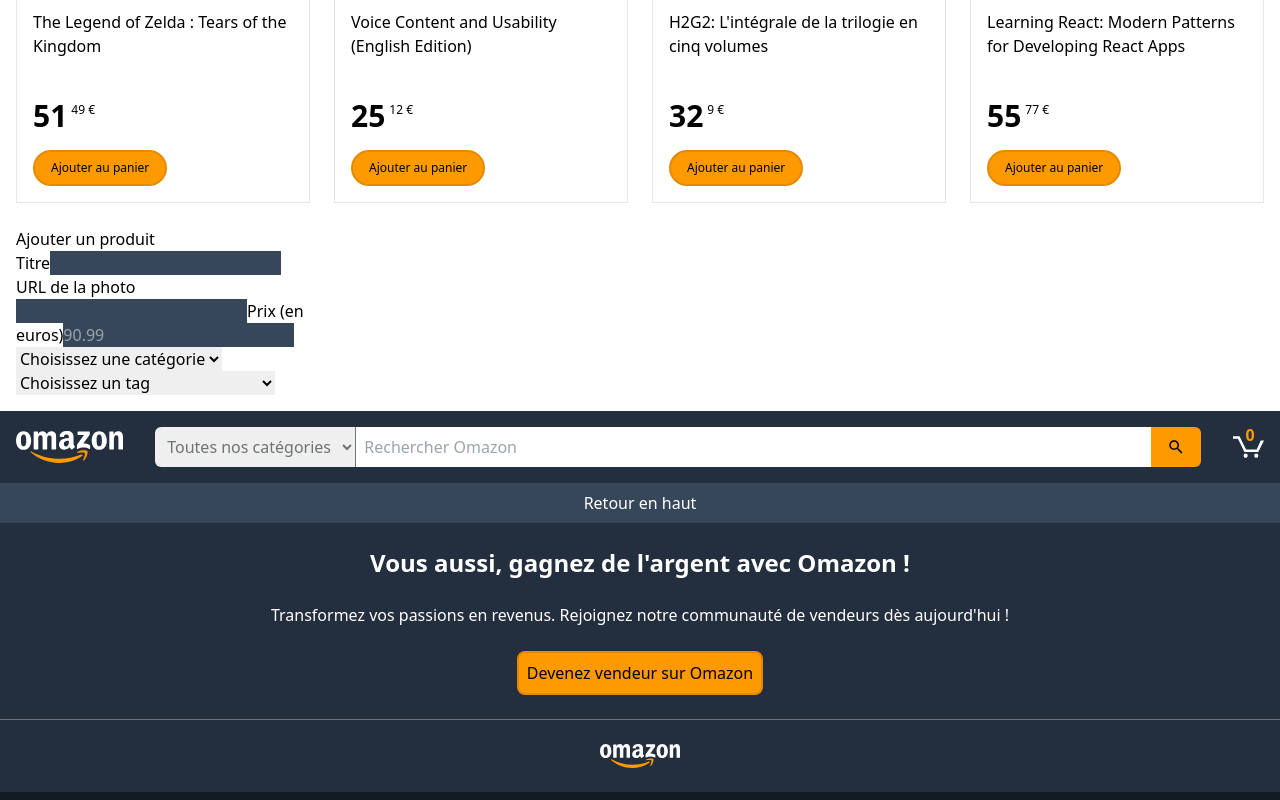
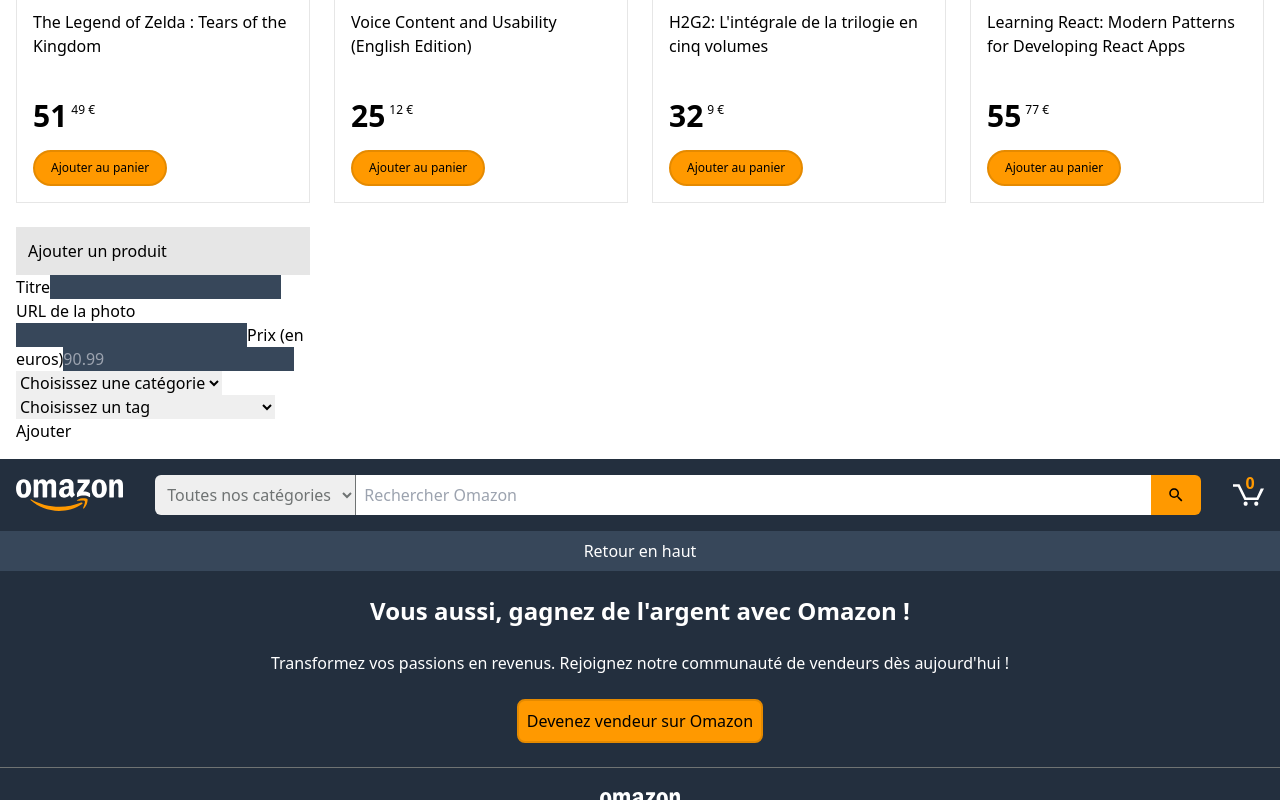
Before and after one commit to QuentinPetton/React-Omazon, a React (Vite) app: page / in a window 1280 px wide. Both pictures are taken after a click on the button "Devenez vendeur sur Omazon". Shown: the part 4562-5362 px from the top of the page. Built offline with nearby package versions, Linux system fonts and the light colour scheme.

Commit message:
ajout listener onSubmit au form ajoutProduit + fonction addRentail pour gérer ajout produit

```diff
--- a/src/App.tsx
+++ b/src/App.tsx
@@ -63,8 +63,17 @@
   const [cartProducts, setCartProducts] = useState<Product[]>([]);
 
   function addProductToCart(product: Product) {
+    //todo vérifier si produit pas déjà dans panier
     console.log('carte ok');
     setCartProducts([...cartProducts, product]);
+  }
+  //Ajout d'un nouveau produit via form
+  function addRental(addproduct: Product) {
+    //todo vérifier que le produit n'est pas déjà présent
+
+    console.log('nouveau produit');
+    //On ajoute le nouveau produit dans ma liste
+    setProducts([...products, addproduct]);
   }
 
   function displayModalAddForm() {
@@ -80,6 +89,7 @@
         products={products}
         addProductToCart={addProductToCart}
         displayModal={displayModal}
+        addRental={addRental}
       />
       <Footer
         categories={categories}
--- a/src/components/HomePage/HomePage.tsx
+++ b/src/components/HomePage/HomePage.tsx
@@ -8,6 +8,7 @@
   tags: Tag[];
   addProductToCart: (product: Product) => void;
   displayModal: boolean;
+  addRental: (addproduct: Product) => void;
 };
 
 function HomePage({
@@ -16,6 +17,7 @@
   tags,
   addProductToCart,
   displayModal,
+  addRental,
 }: HomePageProps) {
   return (
     <main>
@@ -26,6 +28,7 @@
         addProductToCart={addProductToCart}
         categories={categories}
         displayModal={displayModal}
+        addRental={addRental}
       />
     </main>
   );
--- a/src/components/HomePage/ProductAddForm.tsx
+++ b/src/components/HomePage/ProductAddForm.tsx
@@ -1,21 +1,41 @@
-import type { Tag, Category } from '../../assets/@types';
+import type { Tag, Category, Product } from '../../assets/@types';
 
 type ProductsAddFormProps = {
   categories: Category[];
   tags: Tag[];
   displayModal: boolean;
+  addRental: (addproduct: Product) => void;
 };
 
 function ProductAddForm({
   categories,
   tags,
   displayModal,
+  addRental,
 }: ProductsAddFormProps) {
+  function handleSubmitAddProduct(event: React.FormEvent<HTMLFormElement>) {
+    event.preventDefault();
+    const data = Object.fromEntries(new FormData(event.currentTarget));
+    console.log(data);
+    console.log(data.Tag);
+    console.log(data.titre);
+
+    const newProduct = {
+      title: data.titre,
+      price: data.price,
+      image: data.url,
+      category: data.categorie,
+      tag: data.tag,
+    };
+    console.log(newProduct);
+    addRental(newProduct);
+  }
+
   return (
     <div>
       {displayModal && (
-        <form action="">
-          <h3>Ajouter un produit</h3>
+        <form onSubmit={handleSubmitAddProduct} action="">
+          <h3 className="bg-Main_low p-3">Ajouter un produit</h3>
           <label htmlFor="titre">Titre</label>
           <input className="bg-Main_medium" type="text" name="titre" />
 
@@ -29,7 +49,7 @@
             type="text"
             name="price"
           />
-          <select name="Catégorie" id="">
+          <select name="categorie" id="">
             <option value="">Choisissez une catégorie</option>
             {categories.map((categorie) => (
               <option key={categorie.id} value={categorie.title}>
@@ -38,7 +58,7 @@
             ))}
           </select>
 
-          <select name="Tag" id="">
+          <select name="tag" id="">
             <option value="">Choisissez un tag</option>
             {tags.map((tag) => (
               <option key={tag.id} value={tag.text}>
@@ -46,6 +66,7 @@
               </option>
             ))}
           </select>
+          <button type="submit">Ajouter</button>
         </form>
       )}
     </div>
--- a/src/components/HomePage/Products.tsx
+++ b/src/components/HomePage/Products.tsx
@@ -7,6 +7,7 @@
   tags: Tag[];
   displayModal: boolean;
   addProductToCart: (product: Product) => void;
+  addRental: (addproduct: Product) => void;
 };
 
 function Products({
@@ -15,6 +16,7 @@
   categories,
   tags,
   displayModal,
+  addRental,
 }: ProductsListProps) {
   //Gérer l'affichage du tag : affichage conditionnel et avec style suivant tag.id
 
@@ -95,9 +97,11 @@
         </article>
       ))}
       <ProductAddForm
+        products={products}
         categories={categories}
         tags={tags}
         displayModal={displayModal}
+        addRental={addRental}
       />
     </div>
   );
--- a/tailwind.config.js
+++ b/tailwind.config.js
@@ -20,6 +20,7 @@
         Button_primary_active_bg: "#ff9900",
         Button_primary_active_border: "#007185",
         Danger_medium: "#cc0c39",
+        Transparenct_Overlay: "#00000099",
       },
       fill: {
         white: "#ffffff",
```
